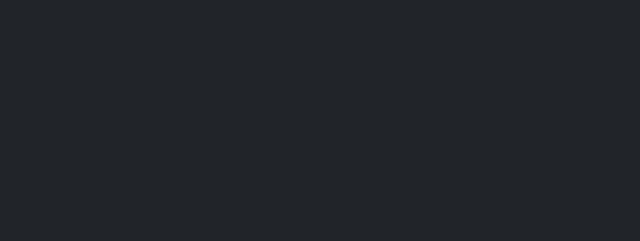
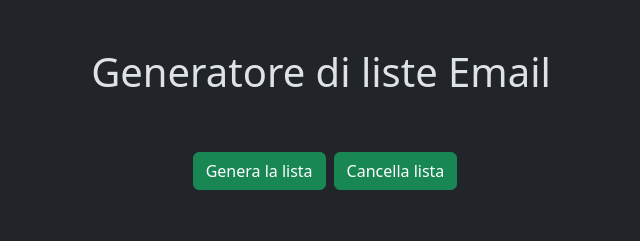
Before and after one commit to mas0110/vue-email-list, a plain HTML site: page index.html in a window 1280 px wide. Shown: the whole page, without its empty margins (319-959 px from the left). Drawn offline with nearby package versions, Linux system fonts and the light colour scheme.

Commit message:
layout lista

```diff
--- a/index.html
+++ b/index.html
@@ -16,6 +16,15 @@
 
 <body>
 
+    <div id="app" class="p-5 text-center">
+
+        <h1>Generatore di liste Email</h1>
+        <ul class="list-group list-group-numbered">
+            <li v-for="(element,  index) in listMail" :key="index" class="list-group-item">{{element}}</li>
+        </ul>
+        <button class="btn btn-success mt-5 mx-2" @click="stampaMail">Genera la lista</button>
+        <button class="btn btn-success mt-5" @click="cancellaLista">Cancella lista</button>
+    </div>
 
 
 
```
